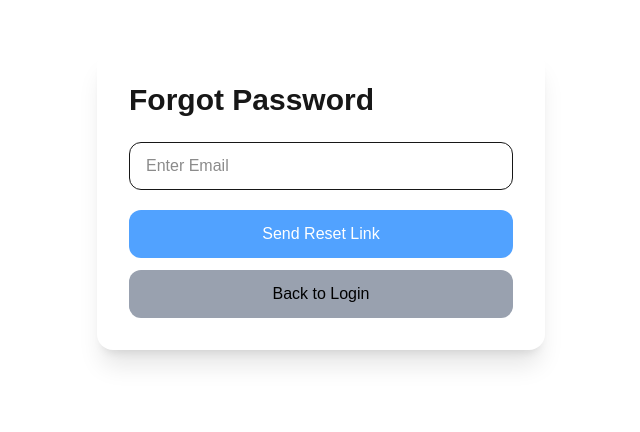
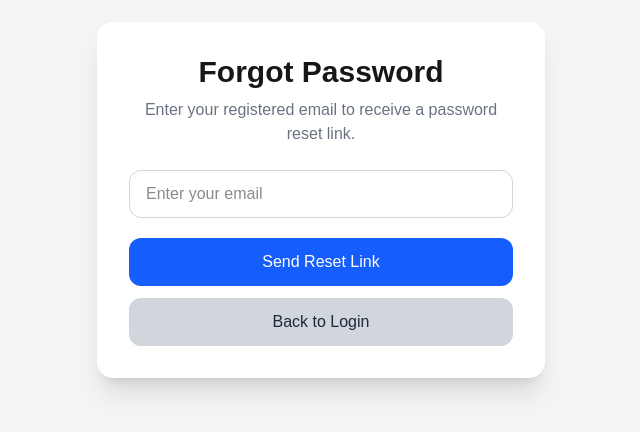
Before and after one commit to BhushanMeshram27/bni-web-portal-client, a Next.js app: page /forgot-password in a window 1280 px wide. Shown: the part 200-632 px from the top of the page, without its empty margins (319-959 px from the left). Built offline with nearby package versions, Linux system fonts and the light colour scheme; no server answers.

Commit message:
Update Forgot Password Attendance

```diff
--- a/src/app/forgot-password/page.jsx
+++ b/src/app/forgot-password/page.jsx
@@ -1,69 +1,78 @@
 "use client";
 
 import { useState } from "react";
+import { useRouter } from "next/navigation";
 import axios from "axios";
 import { apiRoot } from "@/services/api";
 
 export default function ForgotPassword() {
+  const router = useRouter();
+
   const [email, setEmail] = useState("");
+  const [loading, setLoading] = useState(false);
 
   const handleSubmit = async (e) => {
     e.preventDefault();
 
     try {
+      setLoading(true);
+
       const res = await axios.post(
         `${apiRoot}/auth/forgot-password`,
         { email }
       );
 
       alert(res.data.message);
-
+      setEmail("");
     } catch (error) {
       alert(
         error.response?.data?.message ||
-        "Something went wrong"
+          "Something went wrong"
       );
+    } finally {
+      setLoading(false);
     }
   };
 
   return (
-    <div className="min-h-screen flex items-center justify-center">
-
+    <div className="min-h-screen flex items-center justify-center bg-gray-100 px-4">
       <form
         onSubmit={handleSubmit}
         className="bg-white p-8 rounded-2xl shadow-xl w-full max-w-md"
       >
-        <h1 className="text-3xl font-bold mb-6">
+        <h1 className="text-3xl font-bold text-center mb-2">
           Forgot Password
         </h1>
 
+        <p className="text-gray-500 text-center mb-6">
+          Enter your registered email to receive a password reset link.
+        </p>
+
         <input
           type="email"
-          placeholder="Enter Email"
+          placeholder="Enter your email"
           value={email}
-          onChange={(e) =>
-            setEmail(e.target.value)
-          }
-          className="w-full h-12 border rounded-xl px-4"
+          onChange={(e) => setEmail(e.target.value)}
+          className="w-full h-12 border border-gray-300 rounded-xl px-4 focus:outline-none focus:ring-2 focus:ring-blue-500"
           required
         />
 
         <button
           type="submit"
-          className="w-full h-12 mt-5 bg-blue-400 text-white rounded-xl hover:bg-blue-800"
+          disabled={loading}
+          className="w-full h-12 mt-5 bg-blue-600 text-white rounded-xl hover:bg-blue-700 disabled:bg-gray-400"
         >
-          Send Reset Link
+          {loading ? "Sending..." : "Send Reset Link"}
         </button>
 
         <button
           type="button"
-          onClick={() => (window.location.href = "/login")}
-          className="w-full h-12 mt-3 bg-gray-400 text-black rounded-xl hover:bg-gray-800"
+          onClick={() => router.push("/login")}
+          className="w-full h-12 mt-3 bg-gray-300 text-gray-800 rounded-xl hover:bg-gray-400"
         >
           Back to Login
         </button>
       </form>
-
     </div>
   );
 }
--- a/src/app/member/attendance/page.jsx
+++ b/src/app/member/attendance/page.jsx
@@ -9,6 +9,9 @@ export default function AttendancePage() {
   const [loading, setLoading] = useState(true);
   const [error, setError] = useState("");
   const [filter, setFilter] = useState("all");
+  const [totalMeetings, setTotalMeetings] = useState(0);
+const [meetingsAttended, setMeetingsAttended] = useState(0);
+const [attendancePercentage, setAttendancePercentage] = useState(0);
 
   const fetchAttendance = async () => {
     try {
@@ -35,6 +38,9 @@ export default function AttendancePage() {
       );
 
       setAttendance(res.data.attendance || []);
+setTotalMeetings(res.data.totalMeetings || 0);
+setMeetingsAttended(res.data.meetingsAttended || 0);
+setAttendancePercentage(res.data.attendancePercentage || 0);
     } catch (err) {
       console.log(err);
       setError("Failed to load attendance data");
@@ -47,18 +53,7 @@ export default function AttendancePage() {
     fetchAttendance();
   }, []);
 
-  const presentCount = attendance.filter(
-    (item) => item.status === "Present"
-  ).length;
 
-  const absentCount = attendance.filter(
-    (item) => item.status === "Absent"
-  ).length;
-
-  const attendancePercentage =
-    attendance.length > 0
-      ? Math.round((presentCount / attendance.length) * 100)
-      : 0;
 
   const filteredAttendance =
   filter === "all"
@@ -119,28 +114,55 @@ export default function AttendancePage() {
 
       {/* Stats */}
       <div className="grid md:grid-cols-3 gap-6 mb-8">
-        <StatCard label="Present" value={presentCount} color="text-green-600" />
-        <StatCard label="Absent" value={absentCount} color="text-red-600" />
-        <StatCard label="Attendance %" value={`${attendancePercentage}%`} color="text-blue-600" />
+       <StatCard
+  label="Meetings Attended"
+  value={meetingsAttended}
+  color="text-green-600"
+/>
+
+<StatCard
+  label="Total Meetings"
+  value={totalMeetings}
+  color="text-blue-600"
+/>
+
+<StatCard
+  label="Attendance %"
+  value={`${attendancePercentage}%`}
+  color="text-purple-600"
+/>
       </div>
 
       {/* Progress */}
 <div className="bg-white rounded-3xl p-8 shadow-lg mb-8">
-        <div className="flex justify-between mb-3">
+  <div className="flex justify-between items-center mb-3">
     <h2 className="text-xl font-bold">Attendance Performance</h2>
-          <span className="font-bold text-blue-600">
+
+    <span className="text-2xl font-bold text-blue-600">
       {attendancePercentage}%
     </span>
   </div>
 
+  <p className="text-gray-600 mb-4">
+    Meetings Attended:
+    <span className="font-semibold text-blue-600">
+      {" "}
+      {meetingsAttended} / {totalMeetings}
+    </span>
+  </p>
+
   <div className="h-4 bg-gray-200 rounded-full overflow-hidden">
     <div
-            className="h-full bg-gradient-to-r from-green-500 to-blue-600"
-            style={{ width: `${attendancePercentage}%` }}
+      className="h-full bg-gradient-to-r from-green-500 to-blue-600 transition-all duration-700"
+      style={{
+        width: `${Math.min(
+          Math.max(attendancePercentage, 0),
+          100
+        )}%`,
+      }}
     />
   </div>
 </div>
-
       {/* Filter Dropdown */}
       <div className="mb-4 flex gap-3">
         <select
```
Lines whose indentation alone changed are shown as unchanged.
